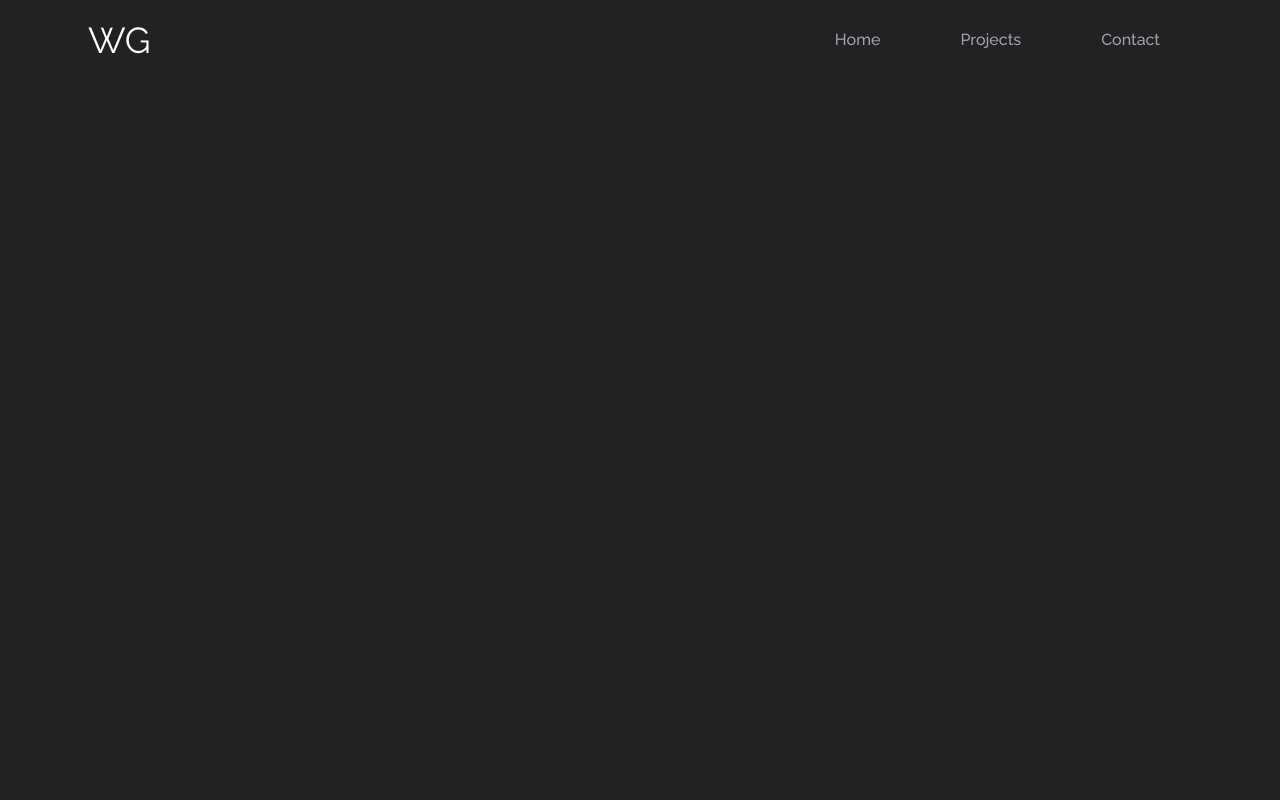
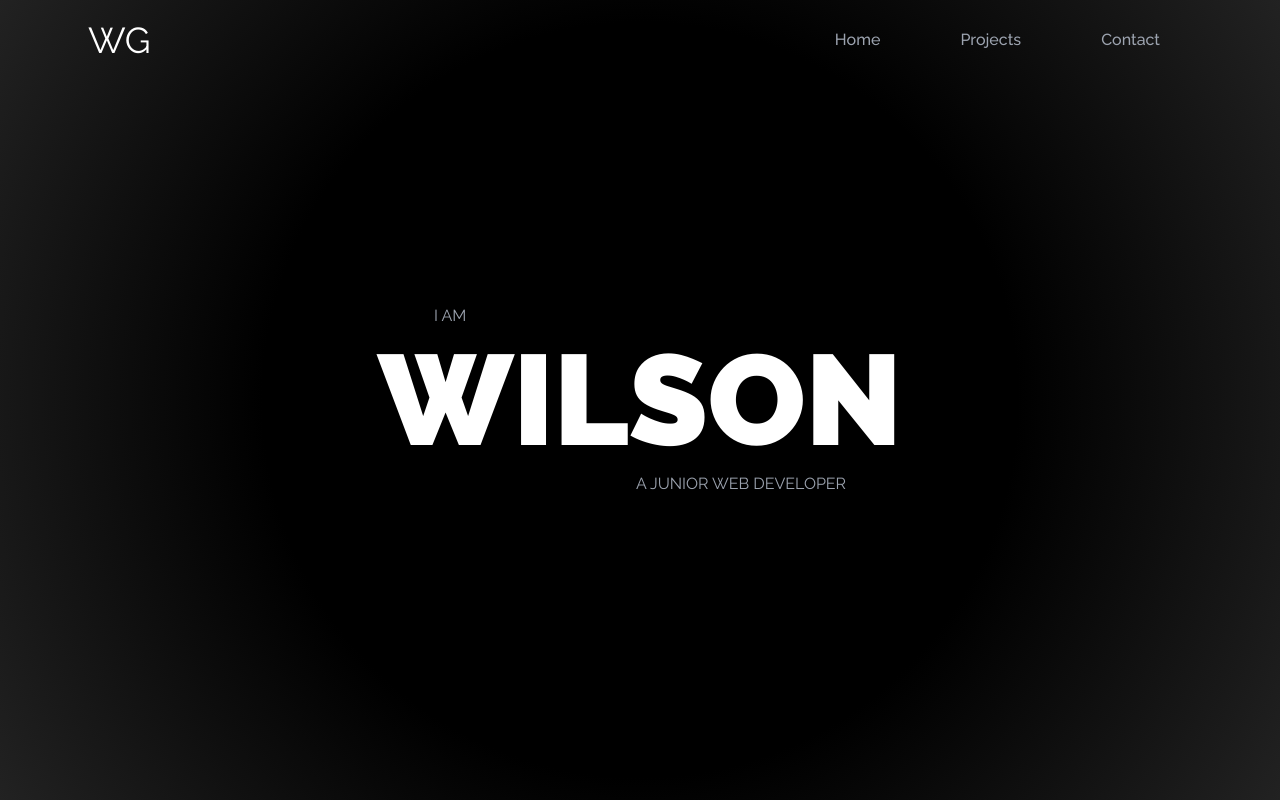
Before and after one commit to wilsongoltara/portfolio-nextjs, a Next.js app: page / in a window 1280 px wide. Built offline with nearby package versions, Linux system fonts and the light colour scheme.

Commit message:
feat: add content component

```diff
--- /dev/null
+++ b/components/Content/index.tsx
@@ -0,0 +1,20 @@
+import Image from "next/image";
+import React from "react";
+
+const Content = () => {
+  return (
+    <div className="h-screen w-full">
+      <div className="max-w-screen-lg mx-auto flex flex-col items-center justify-center h-full px-4 md:flex-row text-gray-400">
+        <div className="uppercase">
+          <p className="text-start ml-14">i am</p>
+          <h2 className="text-9xl text-white text-center mt-0 font-black shadow-gray-900 py-2">
+            wilson
+          </h2>
+          <p className="text-end mr-14">a junior web developer</p>
+        </div>
+      </div>
+    </div>
+  );
+};
+
+export default Content;
--- a/components/NavBar/index.tsx
+++ b/components/NavBar/index.tsx
@@ -6,7 +6,7 @@ const NavBar = () => {
   const [nav, setNav] = useState(false);
 
   return (
-    <div className="flex justify-between items-center w-full h-20 px-20 text-white fixed">
+    <header className="flex justify-between items-center w-full h-20 px-20 text-white fixed">
       <div>
         <h1 className="text-4xl ml-2">WG</h1>
       </div>
@@ -30,7 +30,7 @@ const NavBar = () => {
       </div>
 
       {nav && (
-        <ul className="flex flex-col justify-center items-center absolute top-0 left-0 w-full h-screen bg-gradient-to-b from-black to-gray-700 text-gray-400">
+        <ul className="flex flex-col justify-center items-center absolute top-0 left-0 w-full h-screen bg-gradient-to-b from-black to-gray-800 text-gray-400">
           {links.map(({ id, link }) => (
             <li
               key={id}
@@ -41,7 +41,7 @@ const NavBar = () => {
           ))}
         </ul>
       )}
-    </div>
+    </header>
   );
 };
 
--- a/pages/index.tsx
+++ b/pages/index.tsx
@@ -1,5 +1,6 @@
 import type { NextPage } from 'next';
 import Head from 'next/head';
+import Content from '../components/Content';
 import NavBar from '../components/NavBar';
 
 const Home: NextPage = () => {
@@ -11,9 +12,10 @@ const Home: NextPage = () => {
         <link rel='icon' href='/favicon.ico' />
       </Head>
 
-      <main>
+      <div>
         <NavBar />
-      </main>
+        <Content />
+      </div>
     </>
   );
 };
--- a/styles/globals.css
+++ b/styles/globals.css
@@ -7,6 +7,7 @@
 @layer base {
   html {
     font-family: 'Raleway', sans-serif;
-    background-color: #222222;
+    background: rgb(0,0,0);
+    background: radial-gradient(circle, rgba(0,0,0,1) 50%, rgba(34,34,34,1) 100%);
   }
 }
```
